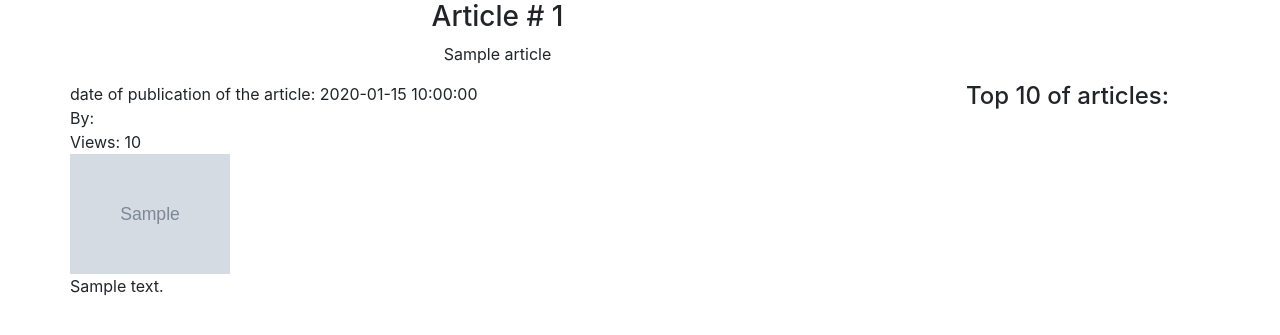
After one commit to devkasatkin87/phpschool_finalproject, a PHP site: template src/views/site/article.php in a window 1280 px wide. The commit adds this page. Shown: the top 335 px of the page. Run offline with PHP 8.4, Linux system fonts and the light colour scheme; the template is opened without the code that fills it: most values are stand-ins (such as "Sample title", 1, 10 or a date in 2020); grey boxes marked "Sample" are stand-in pictures; some libraries are stand-ins or nearby versions.

Commit message:
added article_card view

```diff
--- a/src/components/pagination/paginationArticles.php
+++ b/src/components/pagination/paginationArticles.php
@@ -33,6 +33,6 @@ function getAdditionalArticles(Articles $model, int $offset) : void
 
     foreach ($articlesList as $article){
         $offset++;
-        echo "<li>{$article['title']}</li>";
+        echo "<li><a href=\"/article/{$article['id']}\">{$article['title']}</a></li>";
     }
 }
--- a/src/config/routes.php
+++ b/src/config/routes.php
@@ -1,6 +1,7 @@
 <?php
 
 return [
+    'article/([0-9]+)' => 'site/article/$1', //actionArticle SiteController
     'generate' => 'generate/index', //actionIndex GenerateController
     '' => 'site/index', //actionIndex SiteController
 ];
--- a/src/views/layouts/header.php
+++ b/src/views/layouts/header.php
@@ -11,22 +11,3 @@
     <title>Catalog of articles</title>
   </head>
   <body>
-
-
-    <nav class="navbar navbar-expand-md navbar-dark bg-dark fixed-top">
-      <a class="navbar-brand" href="#">Catalog of Articles</a>
-      <button class="navbar-toggler" type="button" data-toggle="collapse" data-target="#navbar" aria-controls="navbar" aria-expanded="false" aria-label="Toggle navigation">
-        <span class="navbar-toggler-icon"></span>
-      </button>
-
-      <div class="collapse navbar-collapse" id="navbar">
-        <ul class="navbar-nav mr-auto">
-          <li class="nav-item">
-            <a class="nav-link" href="#">Sign In <span class="sr-only">(current)</span></a>
-          </li>
-          <li class="nav-item">
-            <a class="nav-link" href="#">Sign Up</a>
-          </li>
-        </ul>
-      </div>
-    </nav>
--- /dev/null
+++ b/src/views/site/article.php
@@ -0,0 +1,38 @@
+<?php require_once ROOT.'/src/views/layouts/header.php'; ?>
+
+<div class="container">
+    <div class="row">
+        <div class="col-sm-9">
+            <div class="title text-center">
+                <h3>Article # <?= $article['id'];?></h3>
+                <p><?= $article['title'];?></p>
+            </div>
+        </div>
+    </div>
+    <div class="row">
+        <div class="col-md-9">
+            <div class="row">
+                <div class="serviceData">
+                    <div class="date">date of publication of the article: <?= $article['date_published']; ?></div>
+                    <div class="author">By: </div>
+                    <div class="views">Views: <?= $article['views'];?></div>
+                </div>
+            </div>
+            <div class="row">
+                <div class="content">
+                    <div class="images">
+                        <img src="<?=$article['img'];?>" alt="picture" style="width: 40%">
+                    </div>
+                    <div class="text"><?= $article['content'];?></div>
+                </div>
+            </div>
+        </div>
+        <div class="col-md-3">
+            <div class="top-articles text-center">
+                <h4>Top 10 of articles:</h4>
+            </div>
+        </div>
+    </div>
+</div>
+
+<?php require_once ROOT.'/src/views/layouts/footer.php'; ?>
--- a/src/views/site/index.php
+++ b/src/views/site/index.php
@@ -28,7 +28,7 @@
                 <ul id="articles">
                     <?php foreach ($articlesList as $article): ?>
                             <li>
-                                <?= $article['title'];?>
+                                <a href="/article/<?=$article['id']?>"><?= $article['title'];?></a>
                             </li>
                     <?php endforeach; ?>
                 </ul>
```
Also changed, not shown: src/controllers/SiteController.php (+13 -0 lines), src/models/Articles.php (+12 -1 lines).
